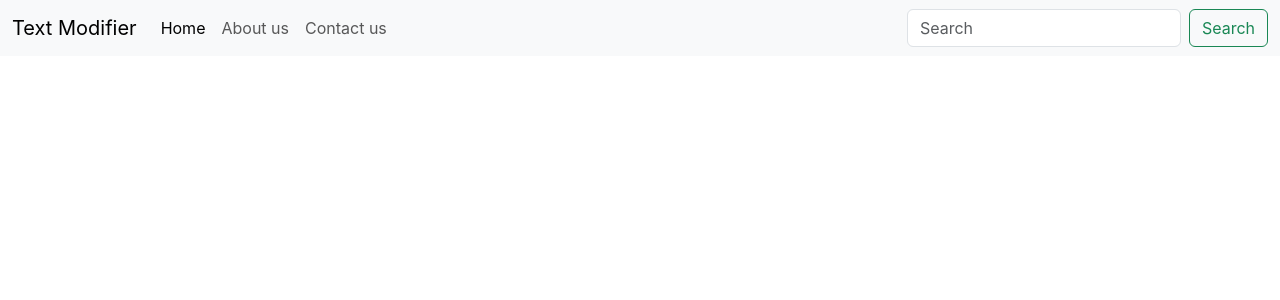
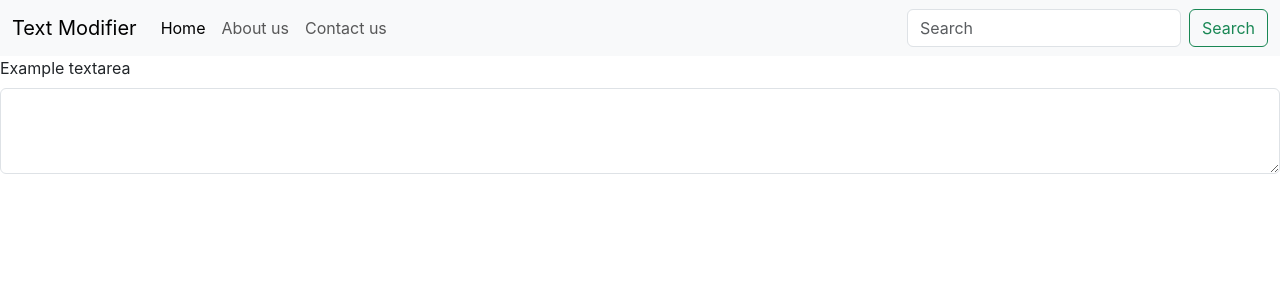
Before and after one commit to mdsabbiralmamon/textModifier, a React (Create React App) app: page / in a window 1280 px wide. Shown: the top 300 px of the page. Built offline with nearby package versions, Linux system fonts and the light colour scheme.

Commit message:
Added Text Box

```diff
--- a/src/App.js
+++ b/src/App.js
@@ -1,10 +1,12 @@
 import './App.css';
 import Navbar from './components/Navbar';
+import TextForm from './components/TextForm';
 
 function App() {
   return (
     <>
       <Navbar title='Text Modifier' navItem1='Home' navItem2='About us' navItem3='Contact us' />
+      <TextForm/>
     </>
   );
 }
--- /dev/null
+++ b/src/components/TextForm.js
@@ -0,0 +1,12 @@
+import React from 'react'
+
+export default function textForm() {
+  return (
+    <div>
+        <div className="mb-3">
+            <label for="textMainBox" className="form-label">Example textarea</label>
+            <textarea className="form-control" id="textMainBox" rows="3"></textarea>
+        </div>
+    </div>
+  )
+}
```
